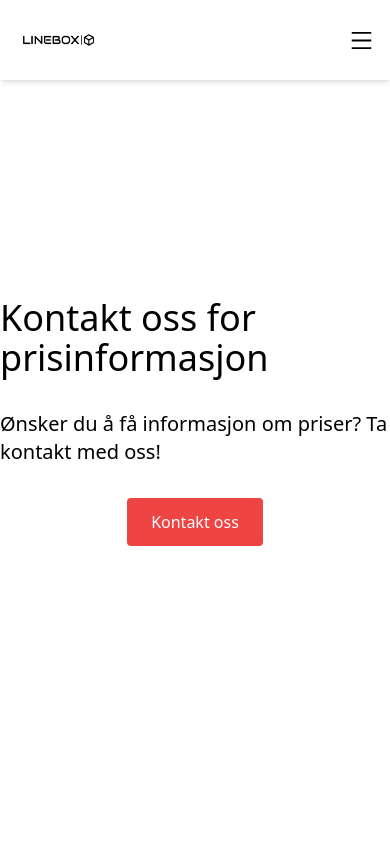
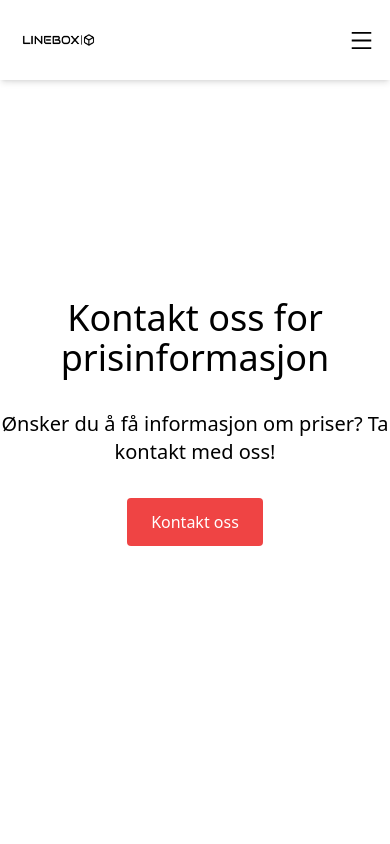
Before and after one commit to Ousman37/lineboxmover, a React (Create React App) app: page /price in a window 390 px wide. Shown: the top 844 px of the page. Built offline with nearby package versions, Linux system fonts and the light colour scheme.

Commit message:
Update Price component with responsive and centered content

```diff
--- a/src/pages/Price.jsx
+++ b/src/pages/Price.jsx
@@ -4,15 +4,19 @@ import { Link } from 'react-router-dom';
 const Price = () => {
   return (
     <div className='flex flex-col items-center justify-center h-screen'>
-      <h1 className='text-4xl mb-8'>Kontakt oss for prisinformasjon</h1>
-      <p className='text-xl mb-8'>
+      <h1 className='text-4xl mb-8 text-center'>
+        Kontakt oss for prisinformasjon
+      </h1>
+      <p className='text-xl mb-8 text-center'>
         Ønsker du å få informasjon om priser? Ta kontakt med oss!
       </p>
-      <Link
-        to='/contact'
-        className='px-6 py-3 bg-red-500 text-white rounded hover:bg-red-600 transition duration-300'>
-        Kontakt oss
-      </Link>
+      <div className='flex justify-center'>
+        <Link
+          to='/contact'
+          className='px-6 py-3 bg-red-500 text-white rounded hover:bg-red-600 transition duration-300'>
+          Kontakt oss
+        </Link>
+      </div>
     </div>
   );
 };
```
